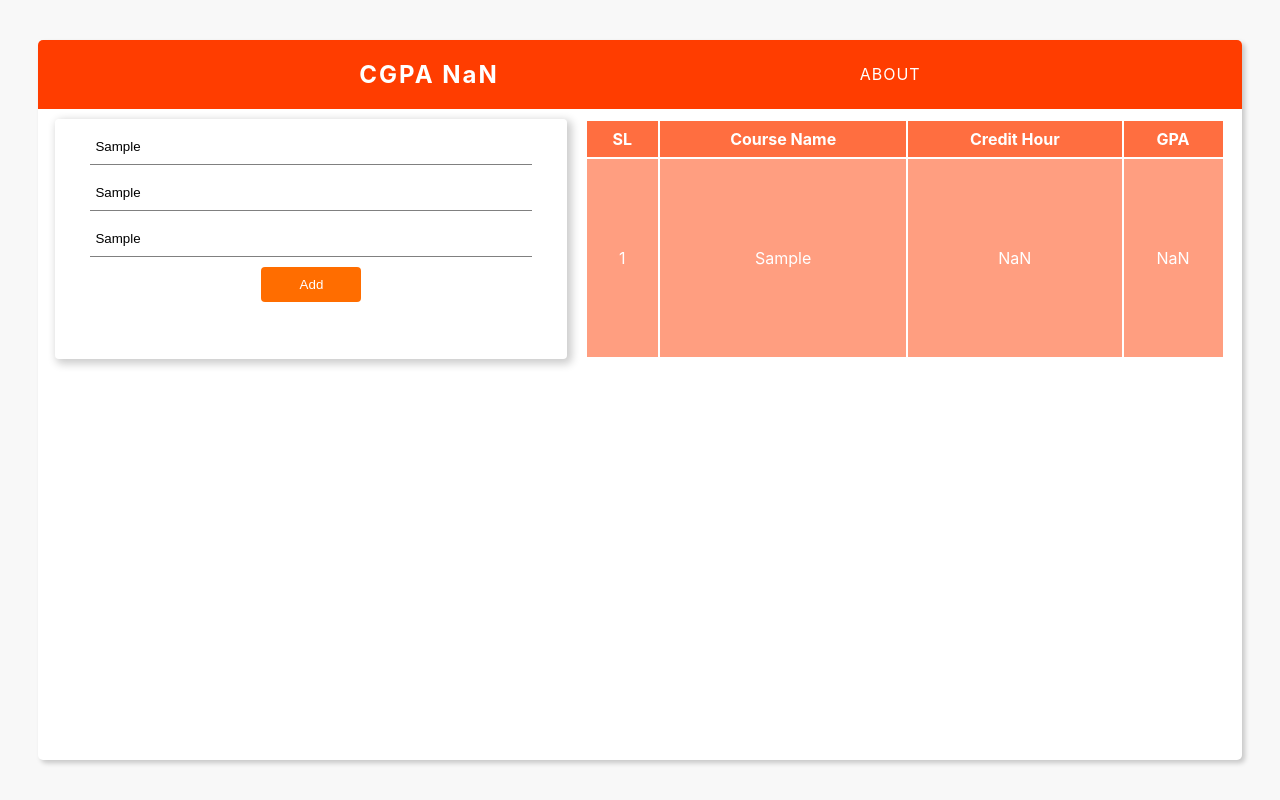
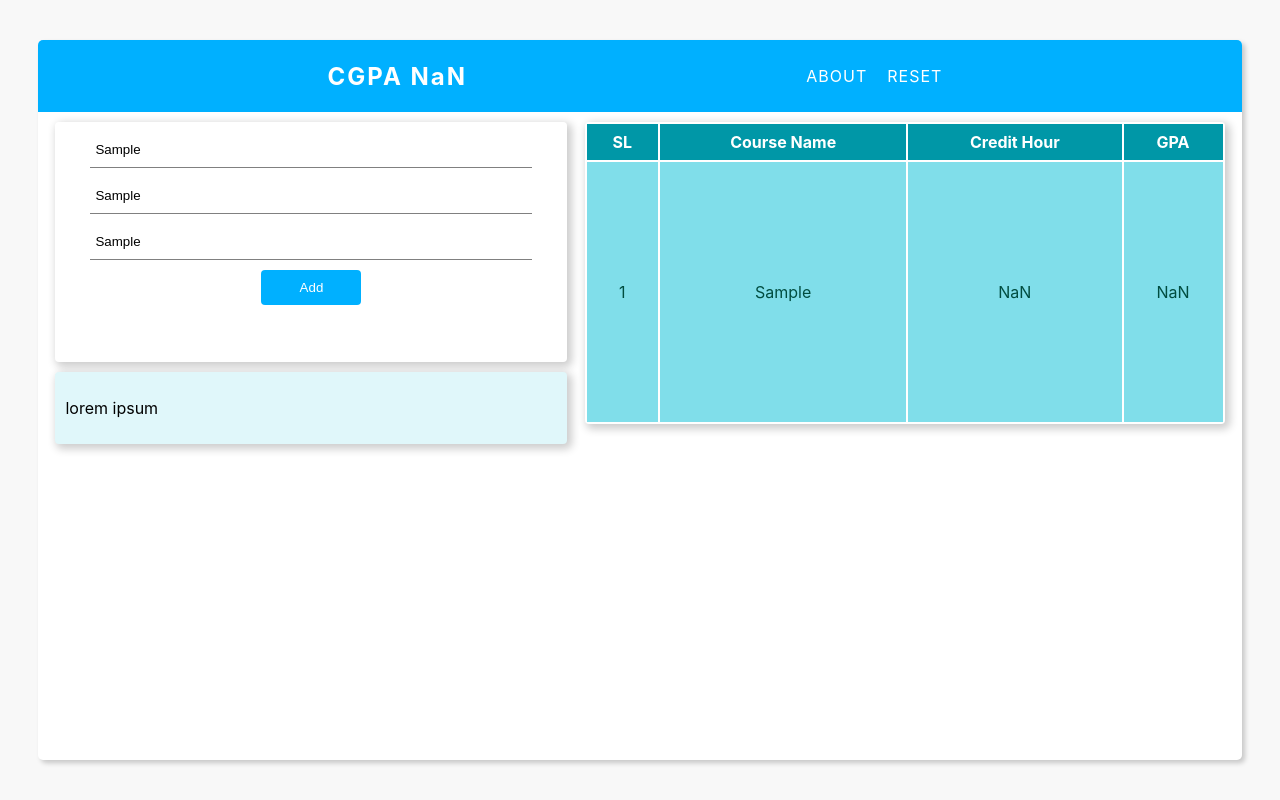
Before and after one commit to symonhasan/cgpa, a React (Create React App) app: page / in a window 1280 px wide. Both pictures are taken after typing "Sample", "Sample", "Sample" into the empty fields and a click on the button "Add". Built offline with nearby package versions, Linux system fonts and the light colour scheme.

Commit message:
change styles and added reset feature

```diff
--- a/src/App.css
+++ b/src/App.css
@@ -12,3 +12,10 @@
   justify-content: space-evenly;
   align-content: center;
 }
+.info{
+  padding: 10px 10px;
+  background-color: #E0F7FA;
+  border-radius: 4px;
+  margin-top: 10px;
+  box-shadow: 3px 3px 8px 2px rgba( 0 , 0 , 0 , 0.2 );
+}
--- a/src/App.js
+++ b/src/App.js
@@ -24,13 +24,18 @@ class App extends Component {
             ],
         });
     };
+    resetAll = () => {
+        this.setState({
+            subjectList: [],
+        });
+    }
 
     calculateCGPA() {
         let courseList = this.state.subjectList;
         let totalCredit = 0;
         for (let i = 0; i < courseList.length; i++)
             totalCredit += courseList[i].credit;
-        // console.log( totalCredit );
+
         let gpaSum = 0;
         for (let i = 0; i < courseList.length; i++)
             gpaSum += courseList[i].credit * courseList[i].gpa;
@@ -47,9 +52,16 @@ class App extends Component {
     render() {
         return (
             <div className="App">
-                <Header cgpa={this.calculateCGPA()} />
+                <Header cgpa={this.calculateCGPA()} func={this.resetAll} />
                 <div className="AppBody">
-                    <Form func={this.addCourse} />
+                    <div className="">
+                        <Form func={this.addCourse} />
+                        <div className="info">
+                            <p>
+                                lorem ipsum
+                            </p>
+                        </div>
+                    </div>
                     {this.TableShow()}
                 </div>
             </div>
--- a/src/Componants/Form.css
+++ b/src/Componants/Form.css
@@ -20,7 +20,7 @@
     border-bottom: 1px solid #FFAB40;
 }
 .form-area button{
-    background-color: #FF6D00;
+    background-color: #00B0FF;
     color: white;
     border: none;
     border-radius: 4px;
@@ -30,7 +30,7 @@
     cursor: pointer;
 }
 .form-area button:hover{
-    background-color: #FFAB40;
+    background-color: #40C4FF;
     color: white;
 
 }
--- a/src/Componants/Header.css
+++ b/src/Componants/Header.css
@@ -2,7 +2,7 @@
     display: flex;
     align-items: center;
     justify-content: space-evenly;
-    background-color: #FF3D00;
+    background-color: #00B0FF;
     border-top-left-radius: inherit;
     border-top-right-radius: inherit;
 }
@@ -18,6 +18,7 @@
     cursor: pointer;
     color: white;
     letter-spacing: 1px;
+    padding: 10px;
 }
 .nav-area li:hover{
     color: #CFD8DC;
--- a/src/Componants/Header.js
+++ b/src/Componants/Header.js
@@ -7,16 +7,17 @@ const Title = (props) => {
 
 const NavLink = (props) => {
     return (
-        <li>
+        <li onClick={props.func}>
              {props.name}
         </li>
     );
 }
 
-const Navigation = () => {
+const Navigation = (props) => {
     return (
         <ul className="nav-area">
             <NavLink name="ABOUT" />
+            <NavLink name="RESET" func={props.func} />
         </ul>
     );
 }
@@ -25,7 +26,7 @@ const Header = (props) => {
     return (
         <div className="top-header">
             <Title cgpa={props.cgpa} />
-            <Navigation />
+            <Navigation func={props.func}/>
         </div>
     );
 }
--- a/src/Componants/Table.css
+++ b/src/Componants/Table.css
@@ -1,16 +1,19 @@
 .course-list{
     width: 50vw;
+    box-shadow: 3px 3px 8px 2px rgba( 0 , 0 , 0 , 0.2 );
+    margin-bottom: 20px;
+    border-radius: 4px;
 }
 .course-list th{
     padding: 8px;
-    background-color: #FF6E40;
+    background-color: #0097A7;
     border: none;
     color: white;
 }
 .course-list td{
     padding: 8px;
-    background-color: #FF9E80;
-    color: white;
+    background-color: #80DEEA;
+    color: #004D40;
 }
 .course-list tbody{
     text-align: center;
```
